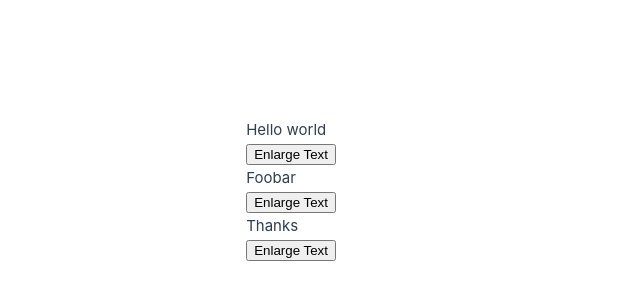
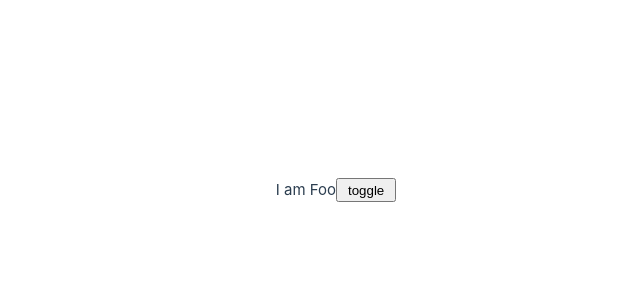
Before and after one commit to liuzhuan/vue3-quick-start, a Vue app: page / in a window 1280 px wide. Shown: the part 210-510 px from the top of the page, without its empty margins (304-944 px from the left). Built offline with nearby package versions, Linux system fonts and the light colour scheme.

Commit message:
feat: use basic component

```diff
--- a/src/App.vue
+++ b/src/App.vue
@@ -1,18 +1,21 @@
+<!-- Parent.vue -->
 <template>
-  <div>
-    <BlogPost title="Hello world" @enlarge-text="handleEnlargeText" />
-    <BlogPost title="Foobar" />
-    <BlogPost title="Thanks" />
-  </div>
+  <component :is="activeComponent" />
+  <button @click="handleToggle">toggle</button>
 </template>
 
 <script setup>
-import BlogPost from './components/BlogPost.vue'
 import { ref } from 'vue'
+import Foo from './components/Foo.vue'
+import Bar from './components/Bar.vue'
 
-const title = ref('hello world')
+const activeComponent = ref(Foo)
 
-function handleEnlargeText() {
-  console.log('handle enlarge text')
+function handleToggle() {
+  if (activeComponent.value === Foo) {
+    activeComponent.value = Bar
+  } else {
+    activeComponent.value = Foo
+  }
 }
 </script>
--- /dev/null
+++ b/src/components/Bar.vue
@@ -0,0 +1,3 @@
+<template>
+  <div>I am Bar</div>
+</template>
--- /dev/null
+++ b/src/components/Foo.vue
@@ -0,0 +1,3 @@
+<template>
+  <div>I am Foo</div>
+</template>
```
Also changed, not shown: src/components/Child.vue (+7 -18 lines), src/components/Counter.vue (added, +20 -0 lines), 1 other file (tests, documents, lock files or other folders).
